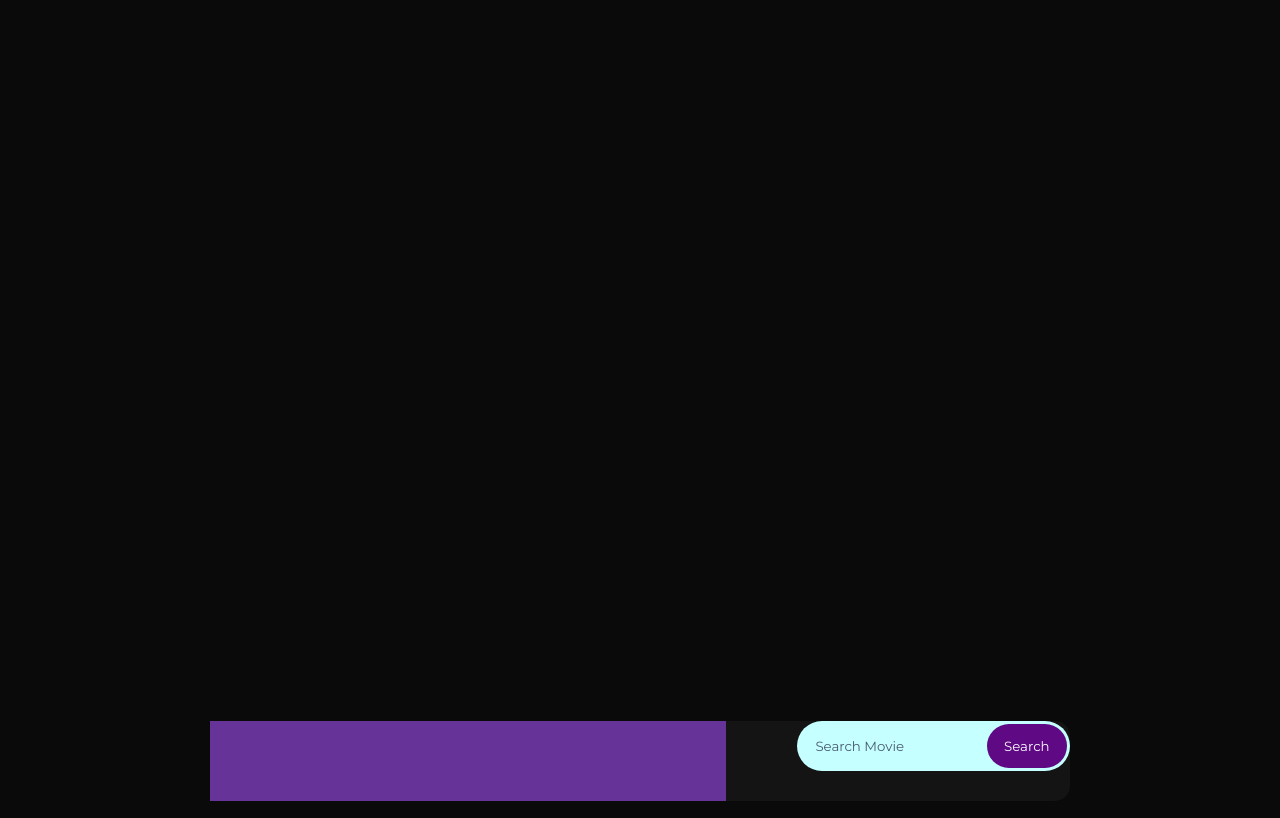
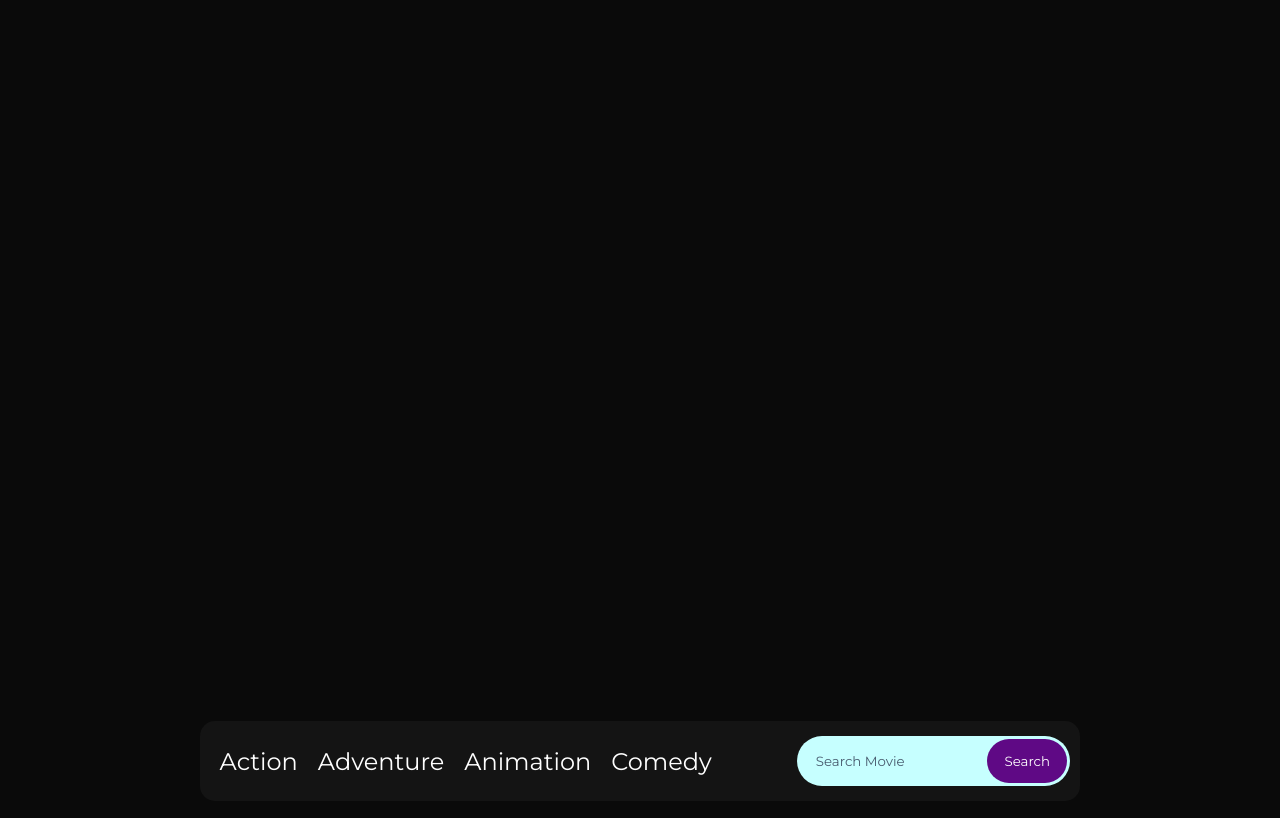
Before and after one commit to DevAlgot/DevAlgot.github.io, a plain HTML site: page index.html in a window 1280 px wide. Shown: the part 103-921 px from the top of the page. Drawn offline with nearby package versions, Linux system fonts and the light colour scheme; no server answers.

Commit message:
added categories bar

```diff
--- a/index.html
+++ b/index.html
@@ -44,7 +44,14 @@
         <div id="search-categories-container">
             <div id="search-categories">
                 <div id="categories">
-
+                    <a href="">Action</a>
+                    <a href="">Adventure</a>
+                    <a href="">Animation</a>
+                    <a href="">Comedy</a>
+                    <a href="">Comedy</a>
+                    <a href="">Comedy</a>
+                    <a href="">Comedy</a>
+                    <a href="">Comedy</a>
                 </div>
                 <div id="input">
                     <input type="search" class="search" placeholder="Search Movie" onkeyup="search()">
--- a/styles.css
+++ b/styles.css
@@ -11,6 +11,8 @@
 
 :root{
     --main-color: #5f0985;
+    --global-margin: 200px;
+    --global-radius:15px;
 }
 
 main{
@@ -130,21 +132,7 @@ ul a:hover::after{
     fill: rgb(255, 255, 255);
 }
 
-#input{
-    padding: .2em;
-    padding-left: 1rem;
-    background: rgb(198, 255, 255);
-    font-weight: 400;
-    border-radius: 2rem;
-    border: none;
-    color: rgb(0, 0, 0);
-    width: 273px;
-    height: 50px;
-    display: flex;
-    justify-content: space-between;
-    float: inline-end;
-    vertical-align: middle;
-}
+
 
 .result{
     display: flex;
@@ -210,8 +198,8 @@ ul a:hover::after{
 
     background-color: rgb(10, 10, 10);
     align-items: flex-end;
-    padding-left: 210px;
-    padding-right: 210px;
+    padding-left: var(--global-margin);
+    padding-right: var(--global-margin);
 
     flex-direction: row;
     flex-wrap: wrap;
@@ -468,14 +456,28 @@ swiper-slide{
     display: none;
 }
 
+#input{
+    padding: .2em;
+    padding-left: 1rem;
+    background: rgb(198, 255, 255);
+    font-weight: 400;
+    border-radius: 2rem;
+    border: none;
+    color: rgb(0, 0, 0);
+    width: 273px;
+    height: 50px;
+    display: inline-flex;
+    justify-content: space-between;
+    align-content: center;
+}
 
 
 #search-categories-container{
     height: 5rem;
     background-color: rgb(10, 10, 10);
 
-    padding-left: 210px;
-    padding-right: 210px;
+    padding-left: var(--global-margin);
+    padding-right: var(--global-margin);
     margin-top: 40px;
 }
 
@@ -483,14 +485,33 @@ swiper-slide{
     background-color: #141414;
     height: 100%;
     border-radius: 15px;
+    overflow: hidden;
+    padding: .6em;
+    display: flex;
+    align-items: center;
+    justify-content: space-between;
 }
 
 #categories{
     width: 60%;
-    height: 100%;
-    background-color: rebeccapurple;
-    display: inline-block;
     vertical-align: middle;
+    display: inline-flex;
+    justify-content: space-around;
+    align-items: center;
+    overflow-x: hidden;
+}
+
+#categories a{
+    color: white;
+    text-decoration: none;
+    padding: 10px;
+    font-size: 1.5rem;
+    transition: all 0.15s ease-in-out;
+    border-radius: var(--global-radius);
+}
+
+#categories a:hover{
+    background-color: #241c33;
 }
 
 @media (max-width: 768px) {
```
